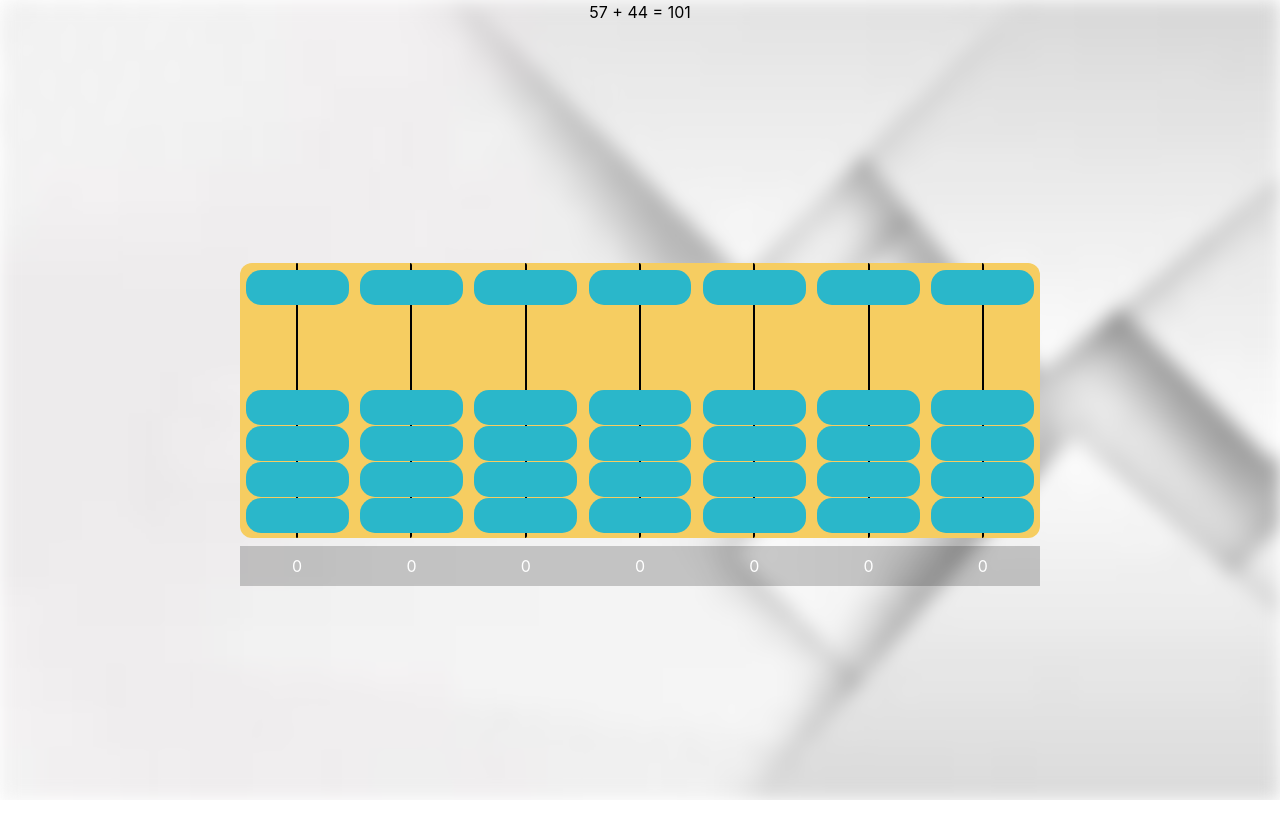
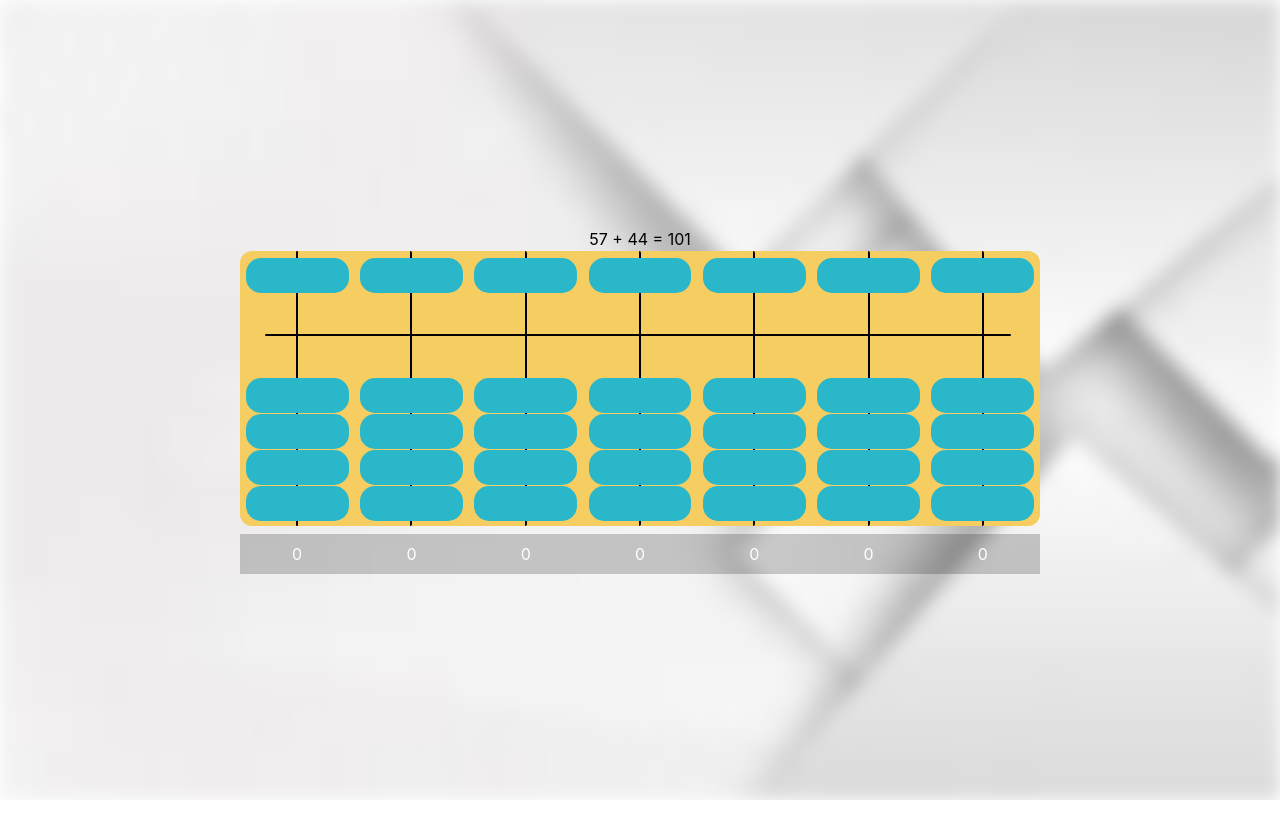
Before and after one commit to selengr/-abacus, a Next.js app: page /abacus in a window 1280 px wide. After the commit the page ends 800 px from the top, so only its background shows below. Built offline with nearby package versions, Linux system fonts and the light colour scheme.

Commit message:
up to date

```diff
--- a/app/abacus/plus.tsx
+++ b/app/abacus/plus.tsx
@@ -62,7 +62,7 @@ const Plus: FC = () => {
     }
 
     return (
-        <div id="wood" >
+        <div className={styles.wood} >
 
             <div id="suggest-number" className={styles.suggestNumber}></div>
 
@@ -218,7 +218,10 @@ const Unit = ({ w, doset }) => {
 
     return (
         <div className={styles.pack}>
-            <div className={styles.pipe}></div>
+            <div className={styles.pipe}>
+
+            <span></span>
+            </div>
             <div onClick={(e) => move(e, w, "not", 5)} data-id={`five${w}`} id={`five${w}`} className={`${styles.nut} five`}> </div>
             <div onClick={(e) => move(e, w, 1)} data-id={`four`} id={`four${w}`} className={`${styles.nut} four`}> </div>
             <div onClick={(e) => move(e, w, 2)} data-id={`three`} id={`three${w}`} className={`${styles.nut} three`}> </div>
--- a/styles/abacus/Abacus.module.css
+++ b/styles/abacus/Abacus.module.css
@@ -24,11 +24,18 @@
     justify-content: center;
     margin-bottom: 0;
 }
+.wood {
+  display: flex;
+    justify-content: center;
+    align-items: center;
+    flex-direction: column;
+    height: 100vh;
+}
 
 .container {
     /* padding: 0 2rem;*/
     width: 100vw;
-    height: 100vh;
+    /* height: 100vh; */
     display: flex;
     justify-content: center;
     align-items: center;
@@ -99,15 +106,21 @@
          /* justify-content: center; */
   }
 
-  /* .pipe :first-child {
+  .pipe :first-child {
          background-color: var(	--material-color-black);
-         margin-top: 75px;
-         height: 5px;
-         width: 100%;
+         margin-top: 83px;
+         height: 2px;
+         width:120px;
+         min-width:50px;
          position: absolute;
          left: -31px;
-  } */
-
+  }
+  .container :first-child :first-child  :first-child  :first-child
+   {
+    height: 2px;
+    width:60px  !important;
+    min-width:20px  !important;
+  }
   .nut {
     /* background-color:  #fe8a71; */
     background-color:   var(--material-color-blue-500) ;
```
